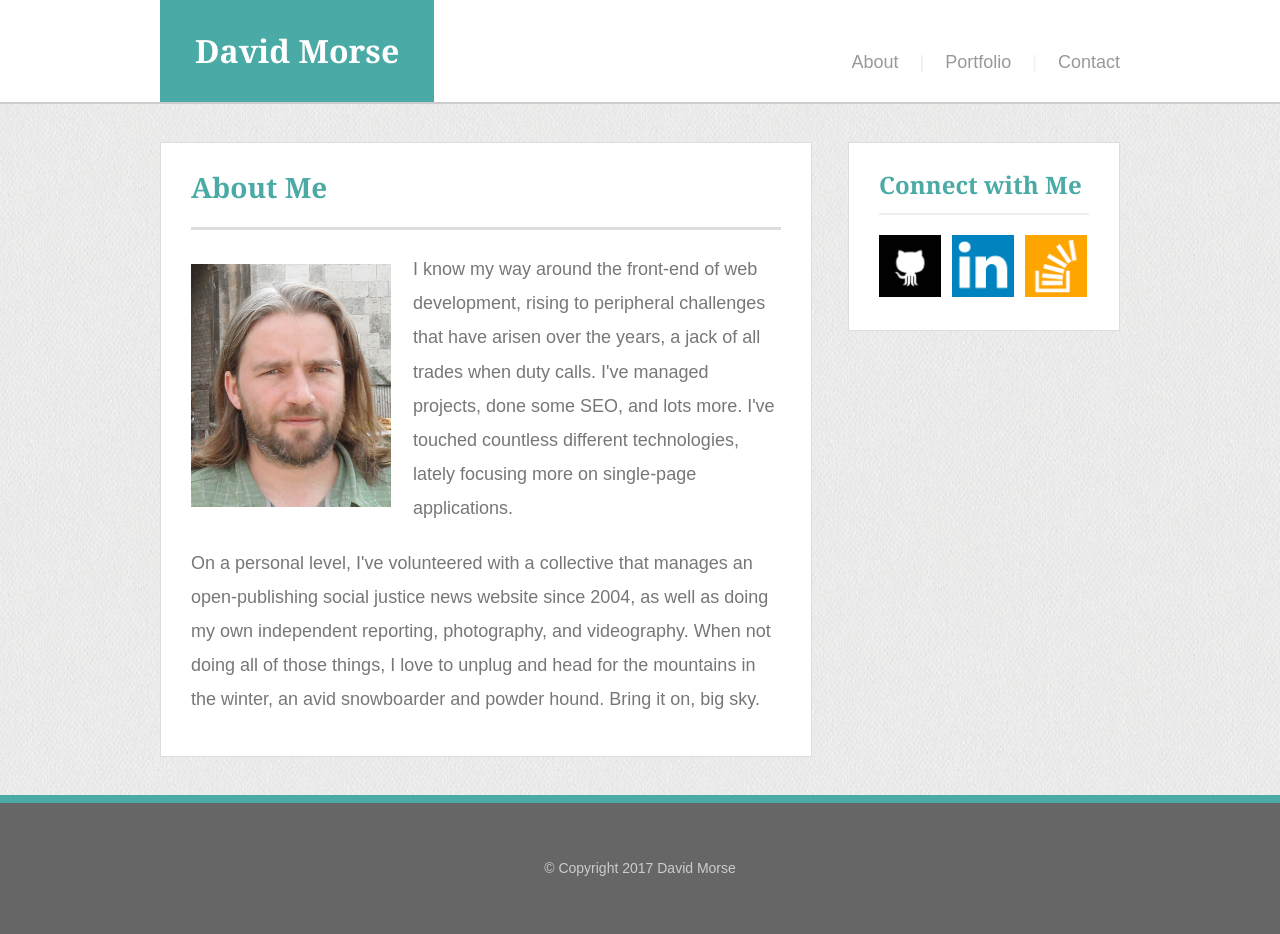
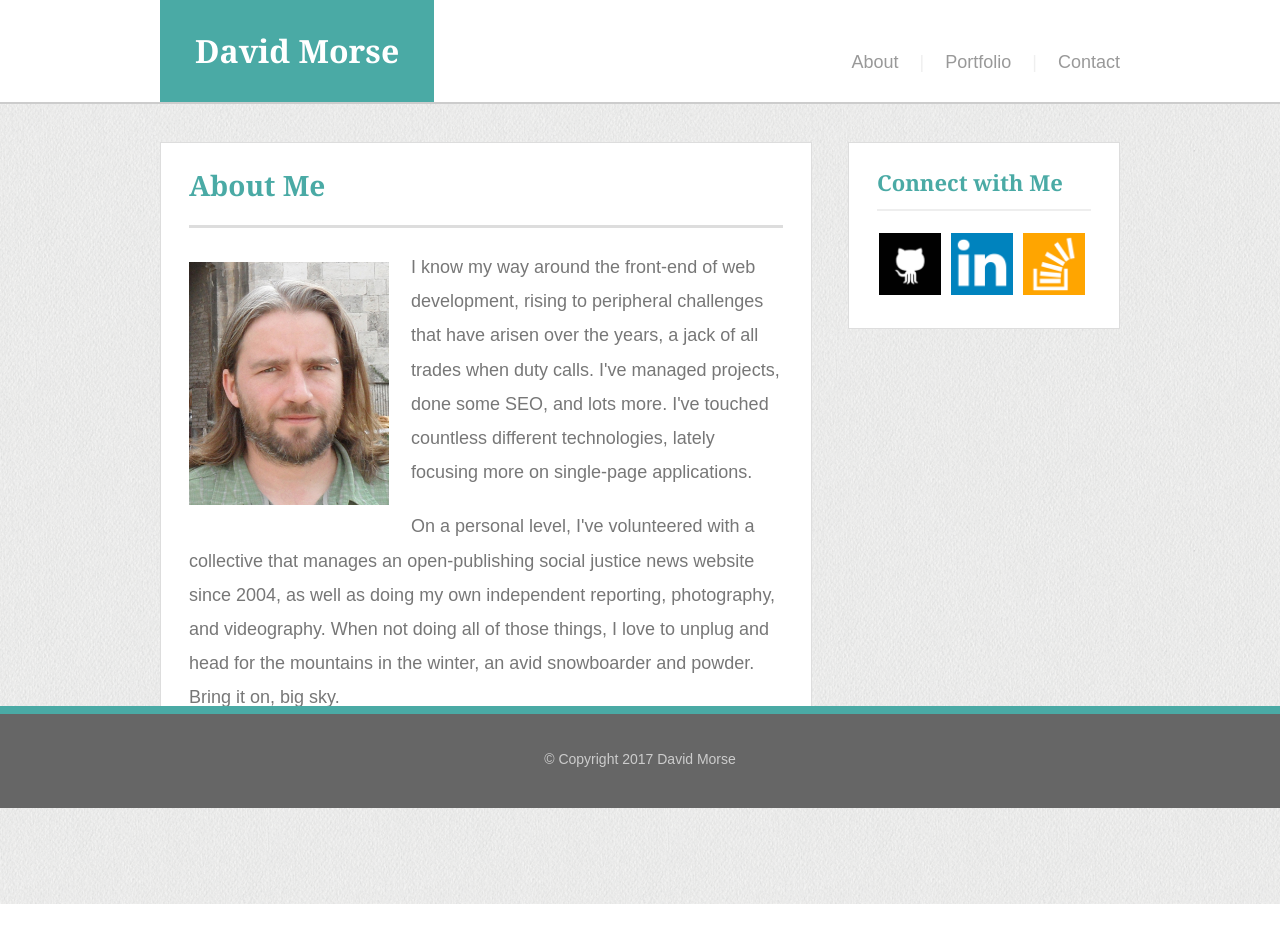
Before and after one commit to dbmarshall/Basic-Portfolio, a plain HTML site: page index.html in a window 1280 px wide. After the commit the page ends 904 px from the top, so only its background shows below. Drawn offline with Linux system fonts and the light colour scheme.

Commit message:
bonus: hovers and sticky footer

```diff
--- a/assets/css/style.css
+++ b/assets/css/style.css
@@ -1,20 +1,31 @@
 /**
  Basic Portfolio
  **/
- html, body, #container {
+html, body {
   height: 100%;
 }
 body {
   font-family: 'Arial', 'Helvetica Neue', Helvetica, sans-serif;
   font-size: 18px;
   color: #777;
+  background-image: url('../images/fabric_1.png');
 }
 #container {
-
+  height: 100%;
+  min-height: calc(100% - 94px);
+}
+#main {
+  height: 100%;
+}
+@-moz-document url-prefix() {
+  #main {
+    height: 100%;
+    min-height: calc(100% + 94px);
+  }
 }
 header, section, footer {
-  display: block;
-  clear: both;
+  /*display: block;
+  clear: both;*/
   overflow: auto;
 }
 header {
@@ -22,6 +33,10 @@ body {
   border-bottom: 2px solid #ccc;
 }
 footer {
+  position: fixed;
+  width: 100%;
+  height: 94px;
+  margin-top: -94px;
   color: #c5ccb8;
   text-align: center;
   background-color: #666;
@@ -30,14 +45,11 @@ body {
 footer .copyright {
   font-size: 14px;
   color: #ccc;
-  padding: 42px 0;
+  padding: 22px 0;
 }
 .mainwrapper {
   width: 960px;
   margin: 0 auto;
- }
- #main {
-  background-image: url('../images/fabric_1.png');
 }
 #main .content img {
   width: 200px;
@@ -67,25 +79,29 @@ footer .copyright {
 }
 .content {
   /*width: 56%;*/
-  width: 590px;
+  width: 594px;
   float: left;
 }
 .social {
   /*width: 26%;*/
-  width: 210px;
+  width: 214px;
   float: right;
 }
 .social img {
   width: 62px;
   height: 62px;
-  padding: 0 6px 0 0;
+  margin: 0 1px 0 0;
+  border: 2px solid #fff;
+}
+.social img:hover {
+  border: 2px solid #ccc;
 }
 .social img.last {
-  padding: 0;
+  margin: 0;
 }
 .maincontent {
   margin: 38px 0;
-  padding: 30px;
+  padding: 28px;
   background-color: #fff;
   border: 1px solid #ddd;
 }
@@ -103,7 +119,7 @@ footer .copyright {
   border-bottom: 3px solid #ddd;
 }
 h3 {
-  font-size: 24px;
+  font-size: 22px;
   margin-bottom: 20px;
   padding-bottom: 16px;
   border-bottom: 2px solid #eee;
--- a/index.html
+++ b/index.html
@@ -30,7 +30,7 @@
           <h2 class="tealtext">About Me</h2>
           <img src="assets/images/David-OldTown-Jerusalem.jpg" alt="me">
           <p>I know my way around the front-end of web development, rising to peripheral challenges that have arisen over the years, a jack of all trades when duty calls.  I've managed projects, done some SEO, and lots more.  I've touched countless different technologies, lately focusing more on single-page applications.</p>
-          <p>On a personal level, I've volunteered with a collective that manages an open-publishing social justice news website since 2004, as well as doing my own independent reporting, photography, and videography.  When not doing all of those things, I love to unplug and head for the mountains in the winter, an avid snowboarder and powder hound. Bring it on, big sky.</p>
+          <p>On a personal level, I've volunteered with a collective that manages an open-publishing social justice news website since 2004, as well as doing my own independent reporting, photography, and videography.  When not doing all of those things, I love to unplug and head for the mountains in the winter, an avid snowboarder and powder. Bring it on, big sky.</p>
         </div>
         <div class="social maincontent">
           <h3 class="tealtext">Connect with Me</h3>
@@ -41,6 +41,8 @@
       </div>
     </section>
 
+  </div>
+
   <footer>
     <div class="mainwrapper">
       <div class="copyright">
@@ -49,8 +51,6 @@
     </div>
   </footer>
 
-  </div>
-
 </body>
 
 </html>
```
Lines whose indentation alone changed are shown as unchanged.
